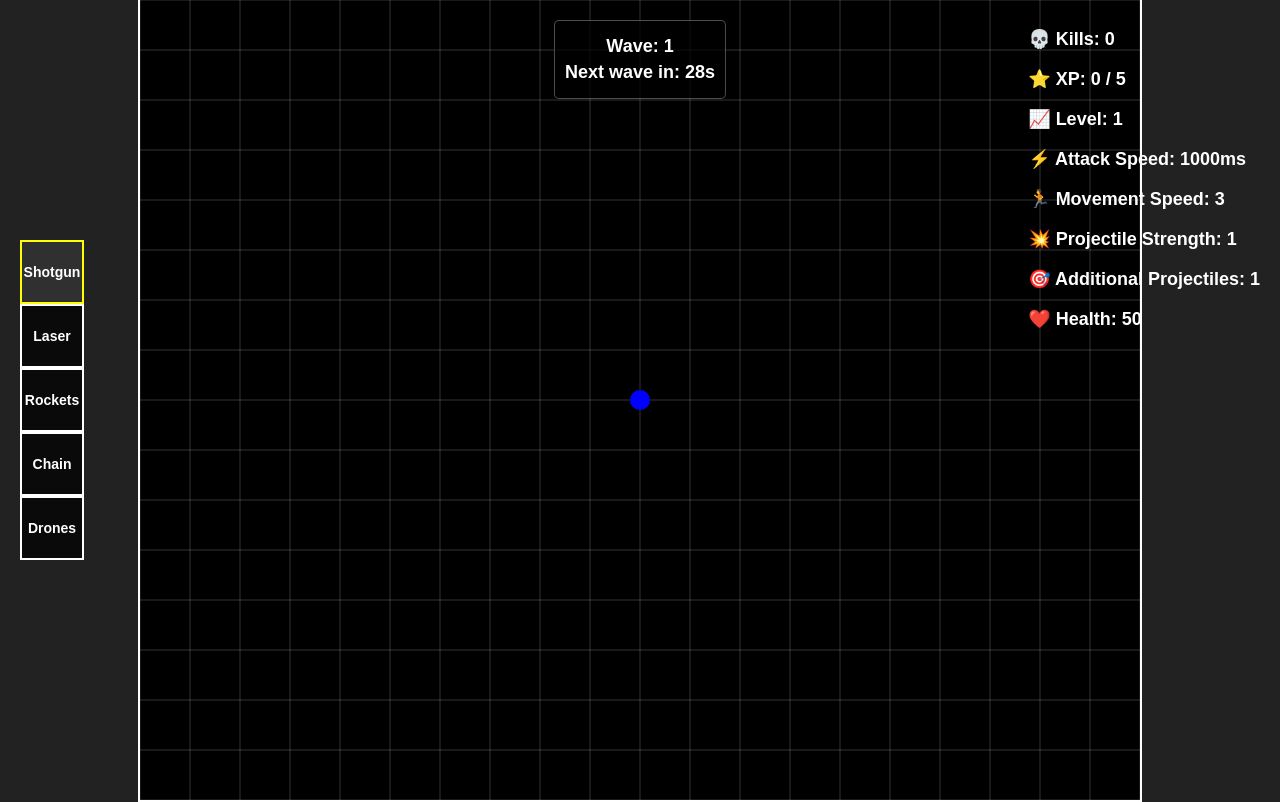
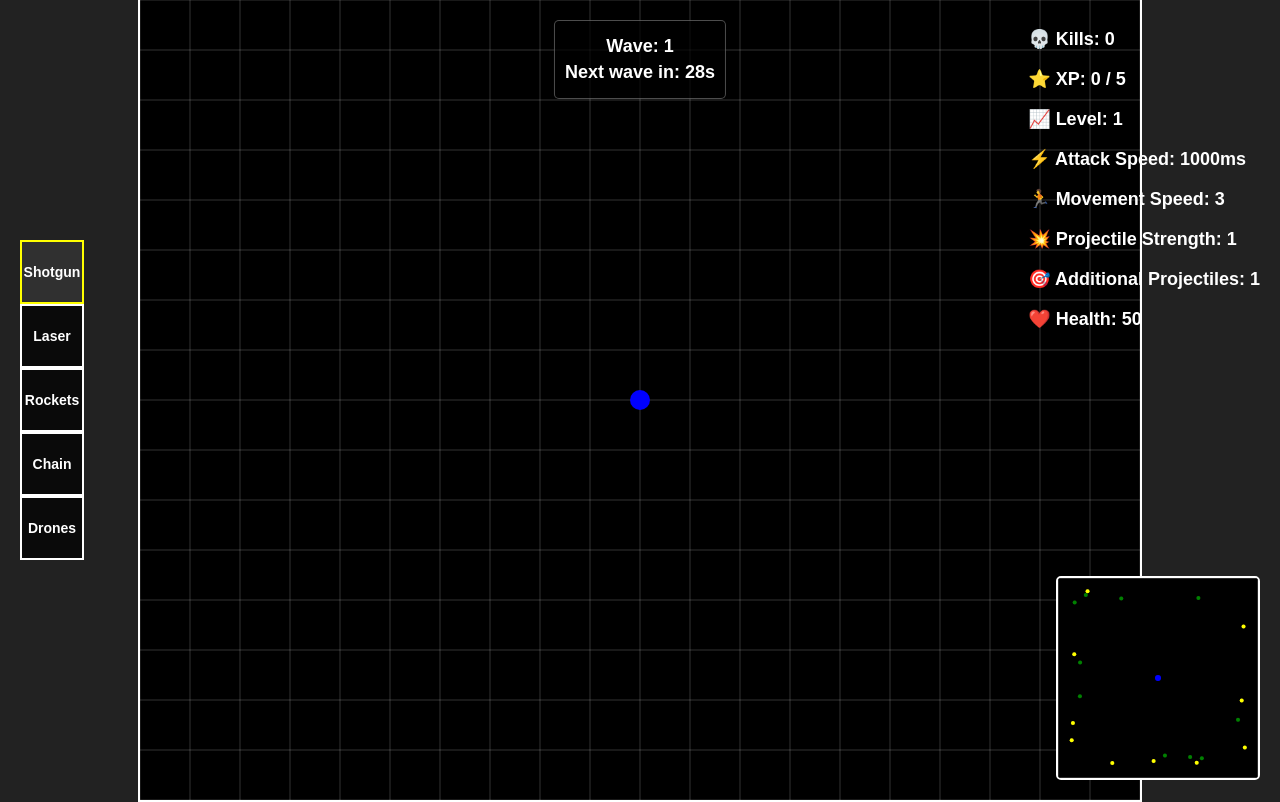
Before and after one commit to wishperr/bullets, a plain HTML site: page index.html in a window 1280 px wide. Both pictures are taken after a click on the button "Start Game". Drawn offline with Linux system fonts and the light colour scheme.

Commit message:
Added mini-map

```diff
--- a/index.html
+++ b/index.html
@@ -42,6 +42,9 @@
         <p id="waveCounter">Wave: 1</p>
         <p id="waveTimer">Next wave in: 20s</p>
     </div>
+
+    <canvas id="minimapCanvas"></canvas>
+
     <div id="weapons-ui">
         <div class="weapon-icon active" data-weapon="shotgun">Shotgun</div>
         <div class="weapon-icon" data-weapon="laser">Laser</div>
--- a/src/game.js
+++ b/src/game.js
@@ -12,6 +12,7 @@ import { handleEnemyDeath, resetKillCount, getKillCount } from './weapons/common
 import { initializeArsenalBoss, drawArsenalBoss } from './weapons/systems/arsenalSystem.js';
 import { spawnWaveEnemies } from './systems/waveSystem.js';
 import { updateDroneSwarm, drawDroneSwarm } from './weapons/systems/droneSwarmSystem.js';
+import { updateMinimap } from './systems/minimapSystem.js';
 
 // Game canvas setup
 const canvas = document.getElementById("gameCanvas");
@@ -106,6 +107,7 @@ export function gameLoop() {
     updateDroneSwarm();  // Add drone swarm update
     updateCamera();
     updatePowerups();
+    updateMinimap(); // Add minimap update
 
     if (enemyInView()) {
         if (!projectileInterval) updateProjectileInterval();
--- /dev/null
+++ b/src/systems/minimapSystem.js
@@ -0,0 +1,61 @@
+// Minimap system for rendering a tactical overview of the game
+import { GAME_WIDTH, GAME_HEIGHT } from '../constants.js';
+import { getPlayer } from '../player.js';
+import { enemies } from '../enemies.js';
+
+const minimapCanvas = document.getElementById('minimapCanvas');
+const minimapCtx = minimapCanvas.getContext('2d');
+
+// Set fixed dimensions for the minimap
+minimapCanvas.width = 200;
+minimapCanvas.height = 200;
+
+// Scale factor for converting game coordinates to minimap coordinates
+const scaleX = minimapCanvas.width / GAME_WIDTH;
+const scaleY = minimapCanvas.height / GAME_HEIGHT;
+
+export function updateMinimap() {
+    // Clear the minimap
+    minimapCtx.fillStyle = 'rgba(0, 0, 0, 0.8)';
+    minimapCtx.fillRect(0, 0, minimapCanvas.width, minimapCanvas.height);
+
+    // Draw game boundary
+    minimapCtx.strokeStyle = 'rgba(255, 255, 255, 0.3)';
+    minimapCtx.strokeRect(0, 0, minimapCanvas.width, minimapCanvas.height);
+
+    const player = getPlayer();
+    if (!player) return;
+
+    // Draw player (blue dot)
+    minimapCtx.fillStyle = 'blue';
+    minimapCtx.beginPath();
+    minimapCtx.arc(
+        player.pos.x * scaleX,
+        player.pos.y * scaleY,
+        3,
+        0,
+        Math.PI * 2
+    );
+    minimapCtx.fill();
+
+    // Draw enemies
+    enemies.forEach(enemy => {
+        // Choose color based on enemy type
+        minimapCtx.fillStyle = enemy.type === 'boss' ? 'red' :
+                              enemy.type === 'tank' ? 'yellow' :
+                              enemy.type === 'shooter' ? 'pink' :
+                              enemy.type === 'berserker' ? '#ff4400' :
+                              'green';
+
+        // Draw enemy dot
+        minimapCtx.beginPath();
+        minimapCtx.arc(
+            enemy.pos.x * scaleX,
+            enemy.pos.y * scaleY,
+            enemy.type === 'boss' ? 4 : 2,
+            0,
+            Math.PI * 2
+        );
+        minimapCtx.fill();
+    });
+}
--- a/styles.css
+++ b/styles.css
@@ -13,6 +13,18 @@ body {
 canvas {
     border: 2px solid white;
     background-color: black;
+}
+
+/* Minimap */
+#minimapCanvas {
+    position: absolute;
+    bottom: 20px;
+    right: 20px;
+    width: 200px;
+    height: 200px;
+    background-color: rgba(0, 0, 0, 0.8);
+    border: 2px solid white;
+    border-radius: 5px;
 }
 
 /* UI Elements */
```
